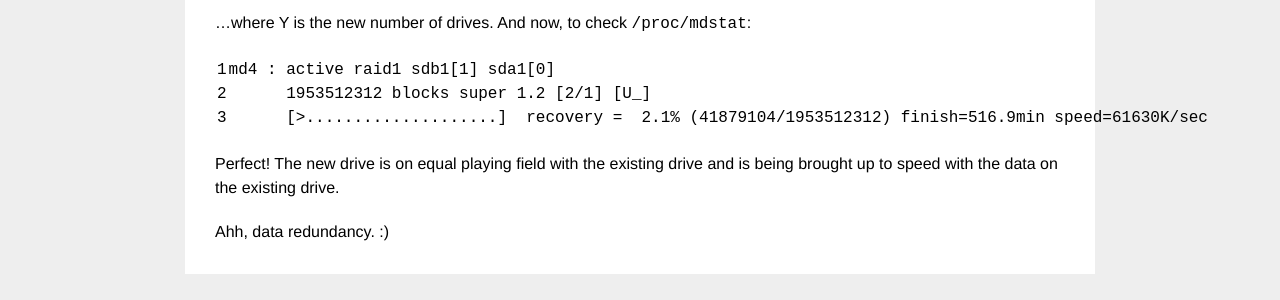
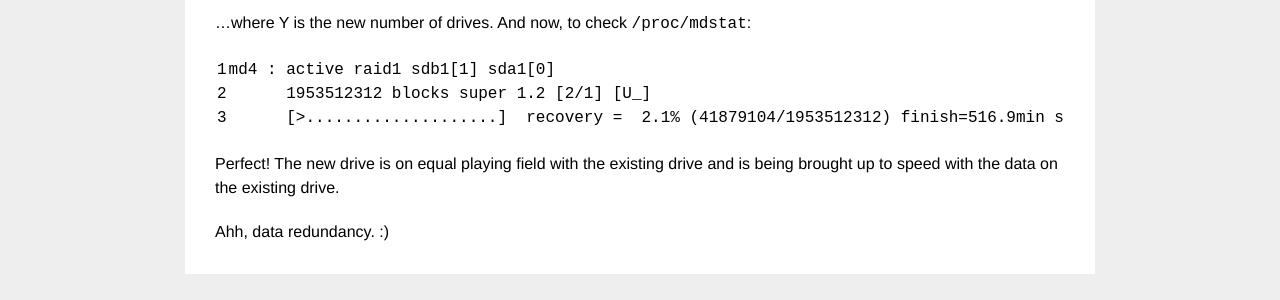
Before and after one commit to shanet/blog, a Jekyll site: the page built from _posts/2012-05-08-adding-new-drive-to-a-raid1-array.md, in a window 1280 px wide. Shown: the part 651-951 px from the top of the page. Built offline with Jekyll 4.4.1, drawn with Linux system fonts in a browser that asks for light colours.

Commit message:
fix code blocks overflowing

```diff
--- a/styles/syntax.css
+++ b/styles/syntax.css
@@ -4,7 +4,7 @@
     font-size: 11px;
     color: #f8f8f2;
     padding: 5px 0;
-    overflow-x: auto;
+    table-layout: fixed;
 }
 
 .highlighttable .linenos {
@@ -13,10 +13,15 @@
     color: #ffffff;
     padding-left: 5px;
     border-right: 3px solid #525252;
+    vertical-align: top;
 }
 
 .highlighttable .code {
     padding-left: 5px;
+}
+
+.highlight {
+    overflow-x: auto;
 }
 
 .highlight .c { color: #75715e } /* Comment */
```
